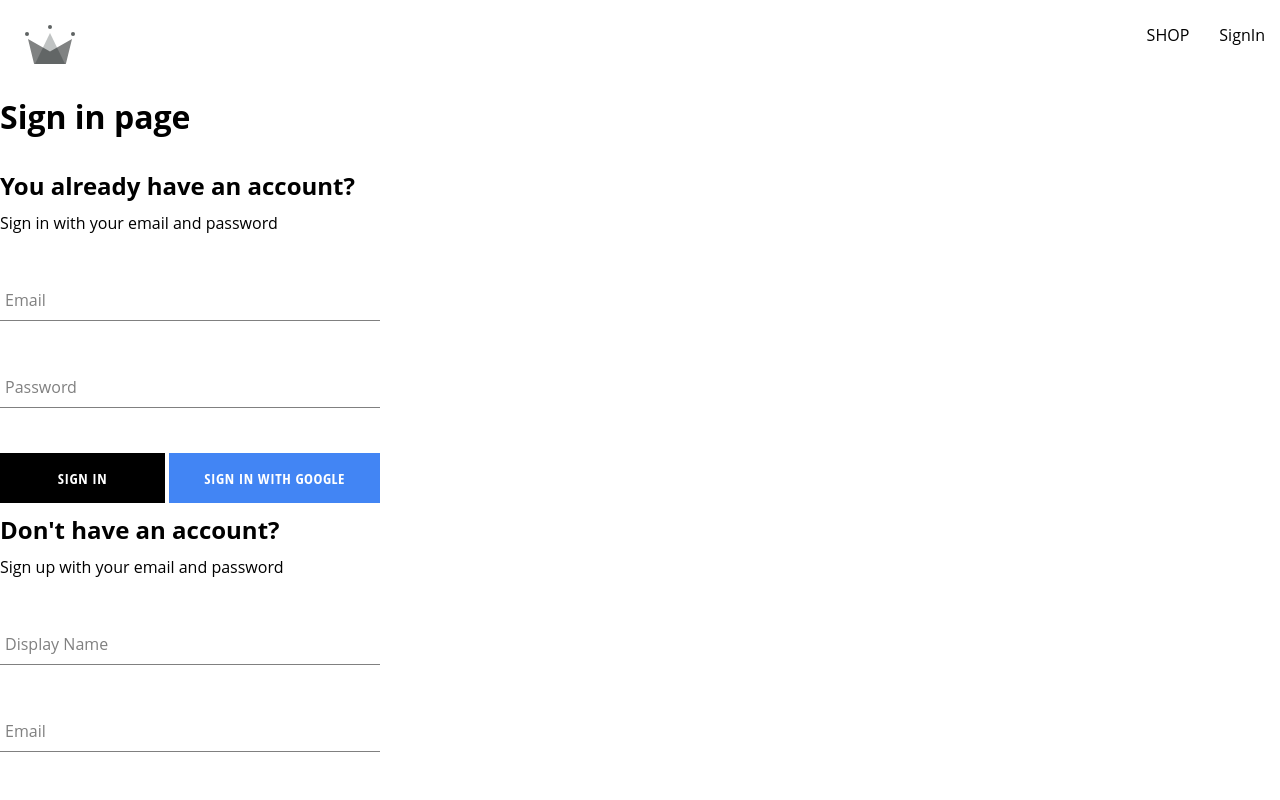
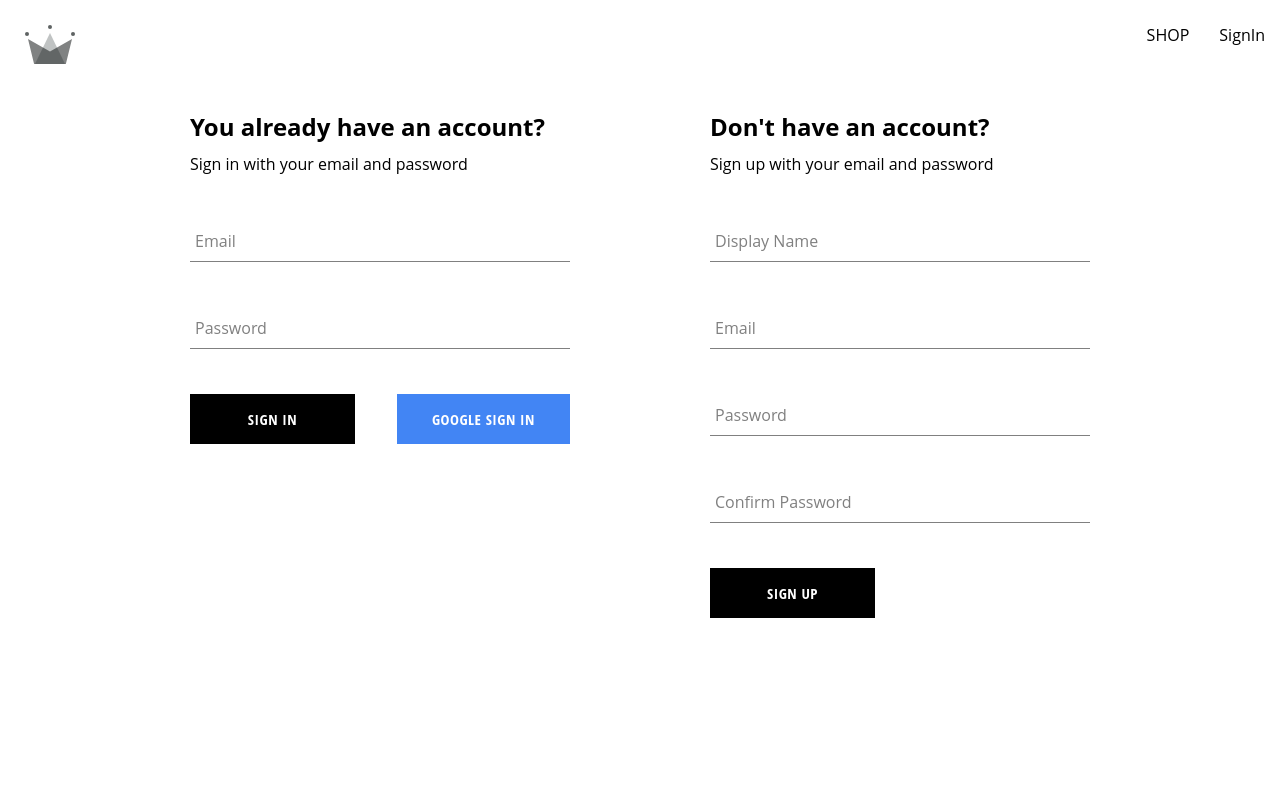
Before and after one commit to MartineauAdeline/Crown-clothing, a React (Create React App) app: page /auth in a window 1280 px wide. Shown: the top 800 px of the page. Built offline with nearby package versions, Linux system fonts and the light colour scheme; a web font is replaced by a local one.

Commit message:
created authentification page component alongside sigh in form

```diff
--- a/src/components/sign-in-form/sign-in-form.component.jsx
+++ b/src/components/sign-in-form/sign-in-form.component.jsx
@@ -36,10 +36,16 @@ const SignInForm = () => {
       console.log(response);
       resetFormFields();
     }catch (error){
-      if(error.code === "auth/wrong-password") {
-        alert('incorrect password')
+      switch(error.code){
+        case 'auth/wrong-password':
+          alert('incorrect password');
+          break;
+        case 'auth/user-not-found':
+          alert('no user associated with this email');
+          break;
+        default:
+          console.log(error);
       }
-      console.log(error);
     }
   };
 
@@ -72,8 +78,8 @@ const SignInForm = () => {
           value={password}
         />
         <div className='buttons-container'>
-          <Button type='submit'>Sign In</Button>
-          <Button onClick={signInWithGoogle} buttonType='google' type='submit'>Sign In with Google</Button>
+          <Button type='button'>Sign In</Button>
+          <Button onClick={signInWithGoogle} buttonType='google' type='submit'>Google Sign In</Button>
         </div>
       </form>
     </div>
--- a/src/routes/routes/authentification/authentification.component.jsx
+++ b/src/routes/routes/authentification/authentification.component.jsx
@@ -1,16 +1,10 @@
-import {
-  signInWithGooglePopup,
-  createUserDocumentFromAuth
-} from "../../../utils/firebase/firebase.utils";
-
 import SignUpForm from "../../../components/sign-up-form/sign-up-form.component";
 import SignInForm from "../../../components/sign-in-form/sign-in-form.component";
+import './authentification.styles.scss';
 
 const Authentication = () => {
   return (
-    <div>
-      <h1>Sign in page</h1>
-      {/* <SignInForm logGoogleUser={logGoogleUser}/> */}
+    <div class="authentification-container">
       <SignInForm/>
       <SignUpForm/>
     </div>
--- /dev/null
+++ b/src/routes/routes/authentification/authentification.styles.scss
@@ -0,0 +1,6 @@
+.authentification-container{
+  display:flex;
+  width:900px;
+  justify-content: space-between;
+  margin:30px auto;
+}
```
